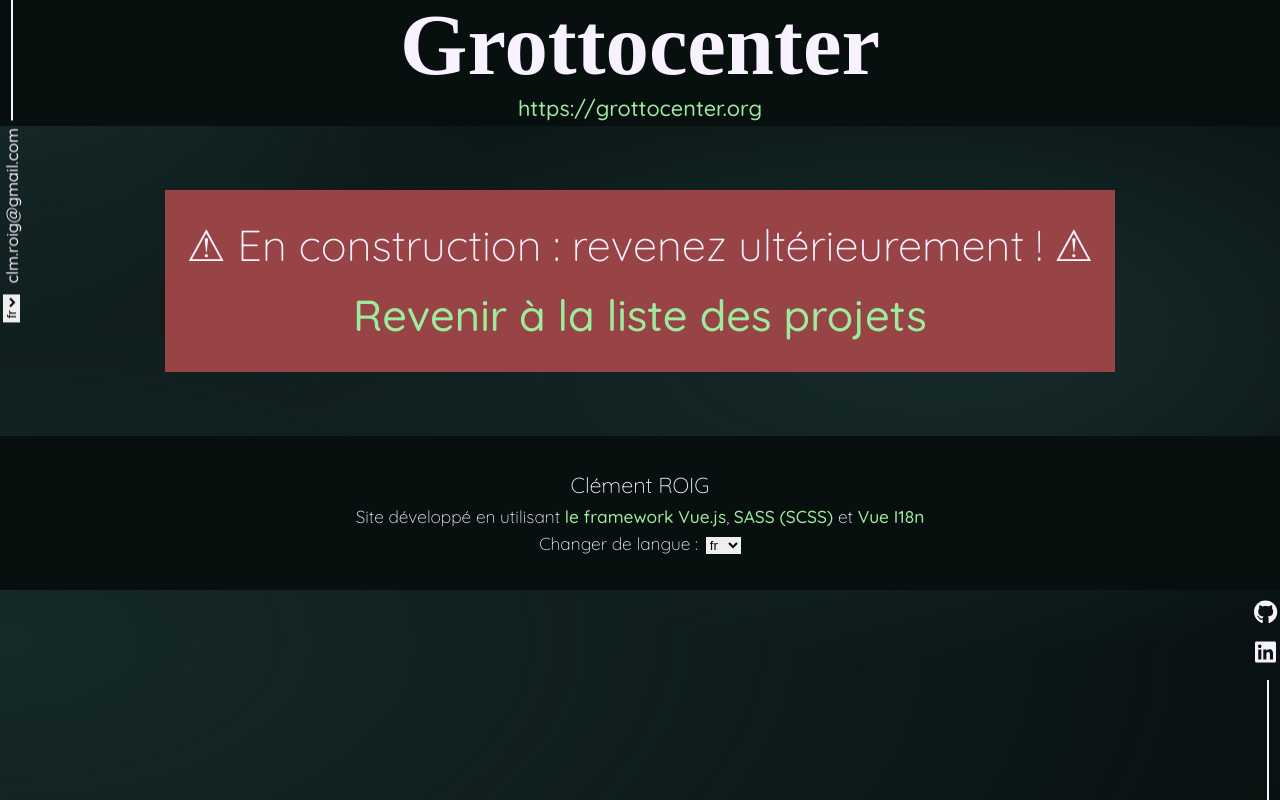
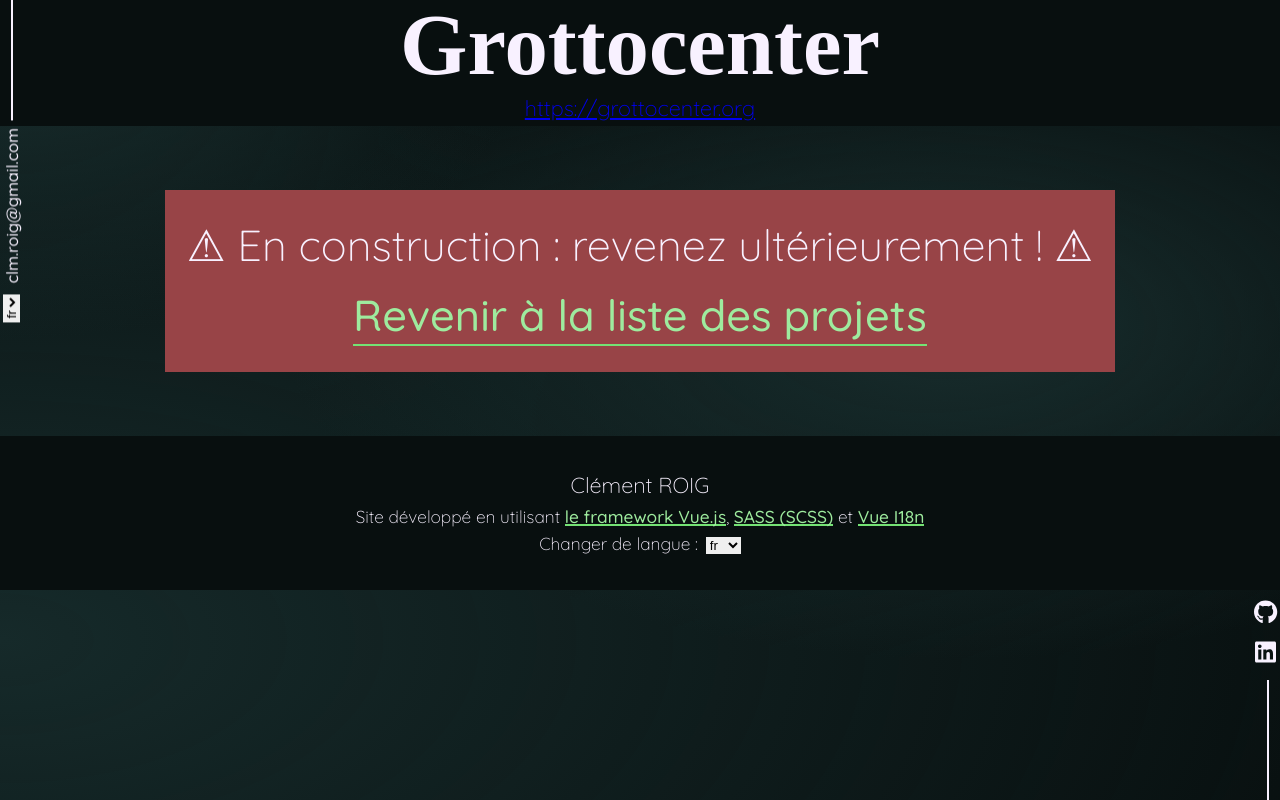
Before and after one commit to Clm-Roig/clm-roig.github.io, a Vue app: page /projects/grottocenter in a window 1280 px wide. Built offline with nearby package versions, Linux system fonts and the light colour scheme; a web font is replaced by a local one.

Commit message:
improve link animation, refactor

```diff
--- /dev/null
+++ b/src/assets/styles/animations.scss
@@ -0,0 +1,25 @@
+@mixin slide-y-generator($name, $distance) {
+  @keyframes #{$name} {
+    from {
+      opacity: 0;
+      transform: translateY($distance);
+    }
+    to {
+      opacity: 1;
+      transform: translateY(0);
+    }
+  }
+}
+
+@mixin slide-x-generator($name, $distance) {
+  @keyframes #{$name} {
+    from {
+      opacity: 0;
+      transform: translateX($distance);
+    }
+    to {
+      opacity: 1;
+      transform: translateX(0);
+    }
+  }
+}
--- a/src/assets/styles/main.scss
+++ b/src/assets/styles/main.scss
@@ -2,3 +2,4 @@
 @import "./button.scss";
 @import "./typography.scss";
 @import "./variables.scss";
+@import "./animations.scss";
--- a/src/assets/styles/typography.scss
+++ b/src/assets/styles/typography.scss
@@ -64,17 +64,41 @@
   font-size: 1.2rem;
 }
 
-a {
+a.link {
   color: $primary-color-light;
+  display: inline-block;
   font-weight: 500;
   text-decoration: none;
-  transition: $default-transition-duration;
-}
-
-a:hover {
-  background-color: $primary-color-light;
-  color: $black;
-  transition: $default-transition-duration;
+  transition: all $default-transition-duration;
+  &--fancy {
+    transform-style: preserve-3d;
+    &::before {
+      background-color: $primary-color;
+      bottom: 4px;
+      content: "";
+      display: block;
+      height: 2px;
+      left: 0;
+      opacity: 1;
+      position: absolute;
+      width: 100%;
+      transform: translateZ(-1px);
+      transition: all $default-transition-duration;
+    }
+    &:hover {
+      color: $black;
+      &::before {
+        bottom: 0;
+        height: 100%;
+      }
+    }
+  }
+  &--alt {
+    &:hover {
+      background-color: $primary-color-light;
+      color: $black;
+    }
+  }
 }
 
 b {
--- a/src/components/AppLayout.vue
+++ b/src/components/AppLayout.vue
@@ -9,14 +9,14 @@
       <div class="side-bar--left__locale-changer">
         <LanguageSwitcher />
       </div>
-      <a class="side-bar__link" href="mailto:clm.roig@gmail.com"
+      <a class="link side-bar__link" href="mailto:clm.roig@gmail.com"
         >clm.roig@gmail.com</a
       >
     </div>
 
     <div class="side-bar side-bar--right">
       <a
-        class="side-bar__link"
+        class="link side-bar__link"
         href="https://github.com/clm-roig/"
         target="_blank"
         rel="noopener noreferrer"
@@ -27,7 +27,7 @@
         ></font-awesome-icon>
       </a>
       <a
-        class="side-bar__link"
+        class="link side-bar__link"
         href="https://www.linkedin.com/in/clm-roig/"
         target="_blank"
         rel="noopener noreferrer"
@@ -52,12 +52,18 @@
       scope="global"
     >
       <template #vueLink>
-        <a href="https://vuejs.org" target="_blank" rel="noopener noreferrer">
+        <a
+          class="link link--fancy"
+          href="https://vuejs.org"
+          target="_blank"
+          rel="noopener noreferrer"
+        >
           {{ $t("vue-framework") }}
         </a>
       </template>
       <template #sassLink>
         <a
+          class="link link--fancy"
           href="https://sass-lang.com/"
           target="_blank"
           rel="noopener noreferrer"
@@ -66,6 +72,7 @@
       </template>
       <template #vueI18nLink>
         <a
+          class="link link--fancy"
           href="https://kazupon.github.io/vue-i18n/"
           target="_blank"
           rel="noopener noreferrer"
@@ -87,17 +94,6 @@
   to {
     opacity: 1;
     transform: translateY(0) rotateZ(180deg);
-  }
-}
-
-@keyframes slide-from-bottom {
-  from {
-    opacity: 0;
-    transform: translateY(50px);
-  }
-  to {
-    opacity: 1;
-    transform: translateY(0);
   }
 }
 
@@ -176,7 +172,8 @@
   }
 
   &--right {
-    animation: slide-from-bottom 1s normal ease-in-out;
+    @include slide-y-generator("slide-from-top-50", 50px);
+    animation: slide-from-top-50 1s normal ease-in-out;
     bottom: 0;
     right: 0;
     &::after {
--- a/src/components/ProjectItem.vue
+++ b/src/components/ProjectItem.vue
@@ -23,7 +23,7 @@
         <router-link
           v-if="internalSlug"
           :to="'/projects/' + internalSlug"
-          class="project__more-info"
+          class="link link--fancy project__more-info"
           >{{ $t("projects.more-info") }}
         </router-link>
       </div>
@@ -34,7 +34,13 @@
         <b>{{ $t("projects.built-with:") }}</b> {{ builtWith }}
       </p>
       <div v-if="url" class="project__link">
-        <a :href="url" target="_blank" rel="noopener noreferrer">{{ url }}</a>
+        <a
+          class="link link--fancy"
+          :href="url"
+          target="_blank"
+          rel="noopener noreferrer"
+          >{{ url }}</a
+        >
       </div>
     </div>
     <img
--- a/src/views/AboutView.vue
+++ b/src/views/AboutView.vue
@@ -37,7 +37,11 @@
         scope="global"
       >
         <template #onyxStudioLink>
-          <a href="https://onyx-studio.fr" rel="noopener noreferrer">
+          <a
+            class="link link--fancy"
+            href="https://onyx-studio.fr"
+            rel="noopener noreferrer"
+          >
             Onyx Studio
           </a>
         </template>
--- a/src/views/ContactView.vue
+++ b/src/views/ContactView.vue
@@ -9,7 +9,7 @@
 
     <div class="mail-resume">
       <a
-        class="mail-resume__link"
+        class="link link--fancy mail-resume__link"
         :href="$i18n.locale === 'fr' ? FRENCH_CV_LINK : ENGLISH_CV_LINK"
         target="_blank"
         rel="noopener noreferrer"
@@ -23,7 +23,10 @@
           {{ $t("contact.download-cv") }}
         </p>
       </a>
-      <a class="mail-resume__link" href="mailto:clm.roig@gmail.com">
+      <a
+        class="link link--fancy mail-resume__link"
+        href="mailto:clm.roig@gmail.com"
+      >
         <font-awesome-icon
           class="contact__icon"
           size="2xl"
@@ -35,7 +38,7 @@
 
     <div class="social-networks">
       <a
-        class="social-networks__link"
+        class="link link--alt social-networks__link"
         href="https://www.linkedin.com/in/clm-roig/"
         target="_blank"
         rel="noopener noreferrer"
@@ -46,7 +49,7 @@
         ></font-awesome-icon>
       </a>
       <a
-        class="social-networks__link"
+        class="link link--alt social-networks__link"
         href="https://github.com/clm-roig/"
         target="_blank"
         rel="noopener noreferrer"
--- a/src/views/HomeView.vue
+++ b/src/views/HomeView.vue
@@ -30,15 +30,18 @@
 .header {
   padding: 3rem;
   &__what-i-am {
-    animation: slide-from-bottom 1s normal ease-in-out;
+    @include slide-y-generator("slide-what-i-am", -1rem);
+    animation: slide-what-i-am 1s backwards ease-in-out;
+    animation-delay: 0.5s;
     font-family: "Quicksand";
     font-size: 1.25rem;
     text-align: center;
     text-transform: uppercase;
   }
   &__h1 {
+    @include slide-y-generator("slide-from-bottom-title", 3.2rem);
+    animation: slide-from-bottom-title 1s normal ease-in-out;
     line-height: 3.2rem;
-    animation: slide-from-bottom 1s normal ease-in-out;
     @media screen and (max-width: 550px) {
       font-size: 3.5rem;
     }
--- a/src/views/projects/GrottocenterView.vue
+++ b/src/views/projects/GrottocenterView.vue
@@ -12,7 +12,9 @@
   </div>
   <section class="under-construction">
     <p>⚠ {{ $t("under-construction") }} ⚠</p>
-    <router-link to="/">{{ $t("back-to-projects") }}</router-link>
+    <router-link class="link link--fancy" to="/">{{
+      $t("back-to-projects")
+    }}</router-link>
   </section>
 </template>
 
--- a/src/views/projects/SuivieView.vue
+++ b/src/views/projects/SuivieView.vue
@@ -5,9 +5,11 @@
 
 <template>
   <section class="back-to-projects dark-bg">
-    <router-link :to="{ path: '/', hash: '#projects' }">{{
-      "< " + $t("back-to-projects")
-    }}</router-link>
+    <router-link
+      class="link link--fancy"
+      :to="{ path: '/', hash: '#projects' }"
+      >{{ "< " + $t("back-to-projects") }}</router-link
+    >
   </section>
   <div class="header">
     <h1>
@@ -17,9 +19,13 @@
         alt="SuiVie logo"
       />
     </h1>
-    <a :href="suivie.url" target="_blank" rel="noopener noreferrer">{{
-      suivie.url
-    }}</a>
+    <a
+      class="link link--fancy"
+      :href="suivie.url"
+      target="_blank"
+      rel="noopener noreferrer"
+      >{{ suivie.url }}</a
+    >
   </div>
   <section>
     <article class="dark-bg">
@@ -119,9 +125,11 @@
   </section>
 
   <section class="back-to-projects">
-    <router-link :to="{ path: '/', hash: '#projects' }">{{
-      "< " + $t("back-to-projects")
-    }}</router-link>
+    <router-link
+      class="link link--fancy"
+      :to="{ path: '/', hash: '#projects' }"
+      >{{ "< " + $t("back-to-projects") }}</router-link
+    >
   </section>
 </template>
 
--- a/vite.config.ts
+++ b/vite.config.ts
@@ -15,7 +15,10 @@
   css: {
     preprocessorOptions: {
       scss: {
-        additionalData: `@import "./src/assets/styles/variables.scss";`,
+        additionalData: `
+          @import "./src/assets/styles/variables.scss";
+          @import "./src/assets/styles/animations.scss";
+        `,
       },
     },
   },
```
